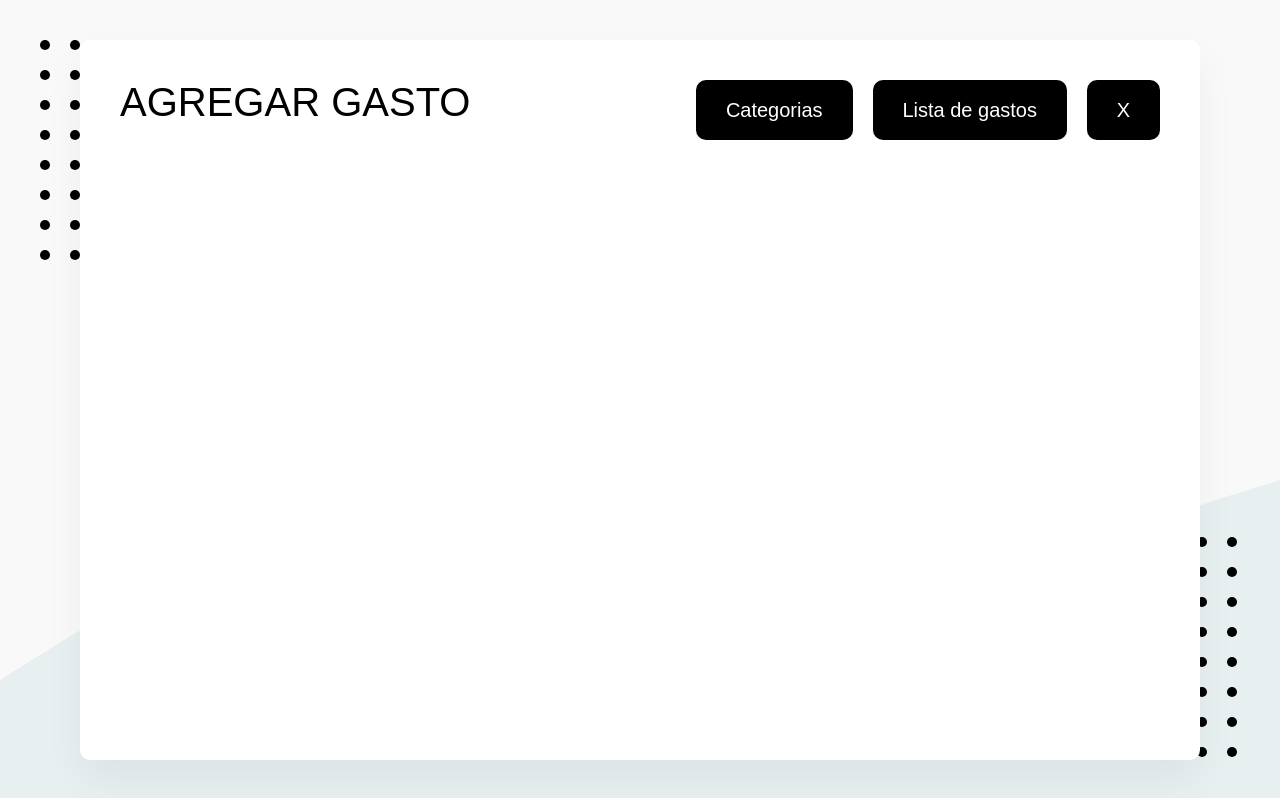
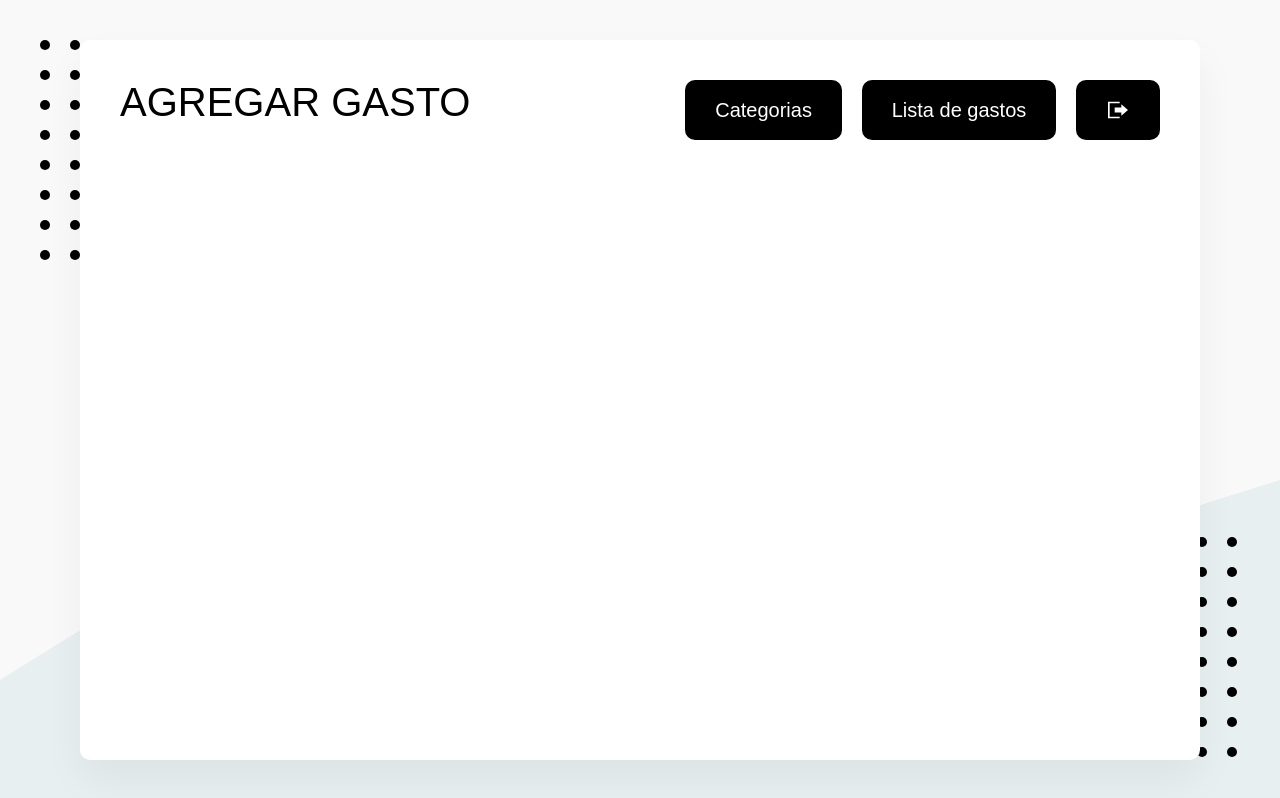
Before and after one commit to stevensifuentes/record-of-expenses, a React (Create React App) app: page / in a window 1280 px wide. Built offline with nearby package versions, Linux system fonts and the light colour scheme; no server answers; what webfontloader would draw is missing.

Commit message:
logout implemented

```diff
--- a/src/App.js
+++ b/src/App.js
@@ -1,12 +1,16 @@
 import { Helmet } from 'react-helmet'
+import ButtonLogout from './elements/ButtonLogout'
 import { Boton } from './elements/Boton'
 import {
   Header,
   ContenedorHeader,
   ContenedorBotones,
   Titulo } from './elements/Header'
+import { useAuth } from './context/AuthContext'
 
 const App = () => {
+  const contexto = useAuth()
+  console.log(contexto)
   return (
     <>
       <Helmet>
@@ -19,7 +23,7 @@ const App = () => {
           <ContenedorBotones>
             <Boton to='/categories'>Categorias</Boton>
             <Boton to='/list'>Lista de gastos</Boton>
-            <Boton to='/'>X</Boton>
+            <ButtonLogout />
           </ContenedorBotones>
         </ContenedorHeader>
       </Header>
--- /dev/null
+++ b/src/context/AuthContext.js
@@ -0,0 +1,34 @@
+import { createContext, useContext, useEffect, useState } from 'react'
+import { onAuthStateChanged } from 'firebase/auth'
+import { auth } from '../firebase/firebaseConfig'
+
+export const AuthContext = createContext()
+
+export const useAuth = () => {
+    return useContext(AuthContext)
+}
+
+export const AuthProvider = ({ children }) => {
+    const [user, setUser] = useState()
+
+    /* Creamos un state para saber cuando termina de
+    cargar la comprobación de onAuthStateChanged */
+    const [loading, setLoading] = useState(true)
+
+    // Efecto para ejecutar la comprobación una sola vez.
+    useEffect(() => {
+        // Comprobamos si hay un usuario
+        const cancelarSuscripcion = onAuthStateChanged(auth, (userAuth) => {
+            setUser(userAuth)
+            setLoading(false)
+        })
+
+        return cancelarSuscripcion
+    }, [])
+
+    return (
+        <AuthContext.Provider value={{ user }}>
+            {!loading && children }
+        </AuthContext.Provider>
+    )
+}
--- /dev/null
+++ b/src/elements/ButtonLogout.js
@@ -0,0 +1,27 @@
+import { signOut } from 'firebase/auth'
+import { useNavigate } from 'react-router-dom'
+
+import { auth } from '../firebase/firebaseConfig'
+import { Boton } from './Boton'
+import { ReactComponent as IconLogout } from './../img/log-out.svg'
+
+const ButtonLogout = () => {
+    const navigate = useNavigate()
+
+    const logout = async () => {
+        try {
+            await signOut(auth)
+            navigate('/login')
+        } catch (error) {
+            console.log(error)
+        }
+    }
+
+    return (
+        <Boton iconoGrande as='button' onClick={logout}>
+            <IconLogout />
+        </Boton>
+    )
+}
+
+export default ButtonLogout
```
Also changed, not shown: src/index.js (+8 -5 lines).
